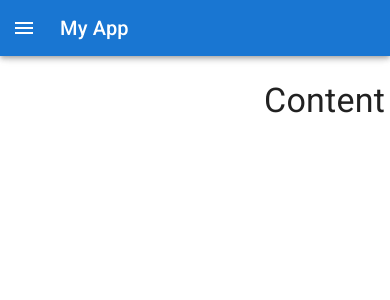
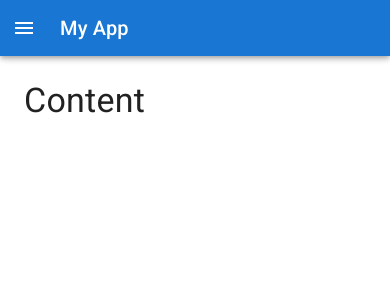
Before and after one commit to germanyn/react-mui-layout, a React (Vite) app: page / in a window 390 px wide. Shown: the top 300 px of the page. Built offline with nearby package versions, Linux system fonts and the light colour scheme.

Commit message:
adds AppMain responsivity

```diff
--- a/src/App.tsx
+++ b/src/App.tsx
@@ -9,13 +9,9 @@ export function App() {
   return (
     <Box sx={{ display: 'flex' }}>
       <CssBaseline />
-      <AppToolbar
-        onMenuClick={() => setOpen(!open)}
-      />
-      <AppDrawer
-        open={open}
-      />
-      <AppMain>
+      <AppToolbar onMenuClick={() => setOpen(!open)}/>
+      <AppDrawer open={open}/>
+      <AppMain open={open}>
         <Typography
           component="h2"
           variant="h4"
--- a/src/components/AppDrawer.tsx
+++ b/src/components/AppDrawer.tsx
@@ -1,7 +1,6 @@
 import { Box, Drawer, List, ListItem, ListItemButton, ListItemIcon, ListItemText, Toolbar } from "@mui/material";
 import HomeIcon from '@mui/icons-material/Home';
-
-const DRAWER_WIDTH = 240;
+import { DRAWER_WIDTH } from "../constants";
 
 export interface AppDrawerProps {
   open?: boolean
--- a/src/components/AppMain.tsx
+++ b/src/components/AppMain.tsx
@@ -1,12 +1,30 @@
-import { Box, Toolbar } from "@mui/material";
+import { Box, styled, Toolbar, useTheme } from "@mui/material";
+import { DRAWER_WIDTH } from "../constants";
 
 export interface AppMainProps {
   children: React.ReactNode
+  open?: boolean
 }
 
-export function AppMain({ children }: AppMainProps) {
+export function AppMain({ children, open }: AppMainProps) {
+  const theme = useTheme()
   return (
-    <Box component='main' sx={{ flexGrow: 1, p: 3 }}>
+    <Box component='main' sx={{
+      flexGrow: 1,
+      p: 3,
+      transition: theme.transitions.create('margin', {
+        easing: theme.transitions.easing.sharp,
+        duration: theme.transitions.duration.leavingScreen,
+      }),
+      marginLeft: `-${DRAWER_WIDTH}px`,
+      ...(open && {
+        transition: theme.transitions.create('margin', {
+          easing: theme.transitions.easing.easeOut,
+          duration: theme.transitions.duration.enteringScreen,
+        }),
+        marginLeft: 0,
+      }),
+    }}>
       <Toolbar/>
       { children }
     </Box>
--- a/src/constants.ts
+++ b/src/constants.ts
@@ -1 +1 @@
-export const drawerWidth = 240;
+export const DRAWER_WIDTH = 240;
```
